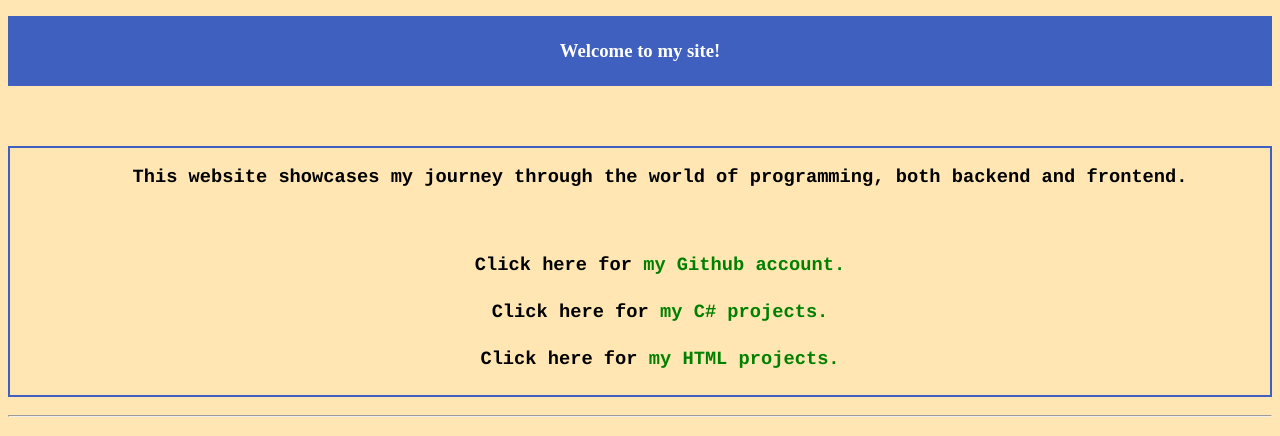
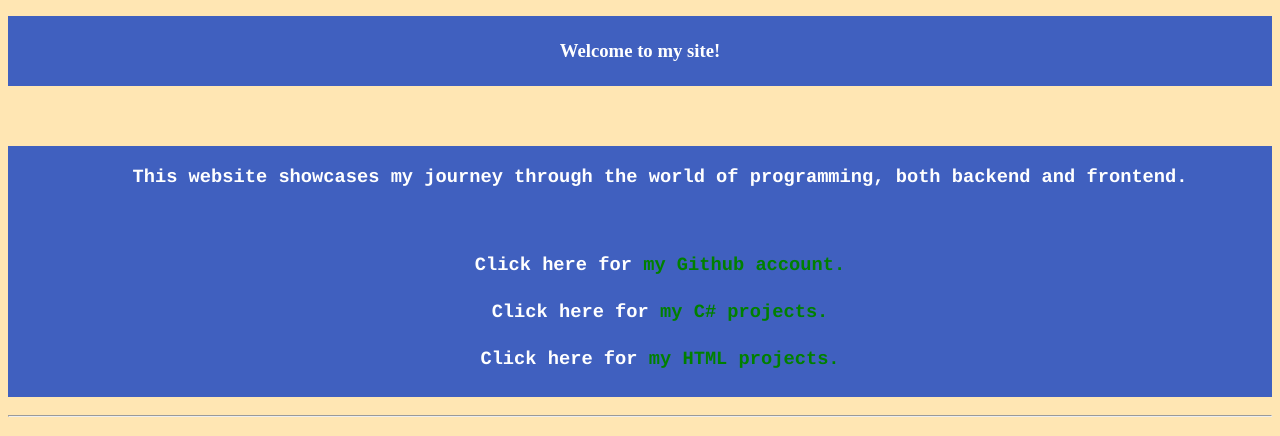
Before and after one commit to DoopleWrites/DoopleWrites.github.io, a plain HTML site: page index.html in a window 1280 px wide. Shown: the part 485-921 px from the top of the page. Drawn offline with Linux system fonts and the light colour scheme.

Commit message:
Update index.html

```diff
--- a/index.html
+++ b/index.html
@@ -6,7 +6,7 @@
 body {background-color:#ffe6b3}
 p {font-family:courier; text-align:left;}
 h1 {text-align:left; font-family: courier;}
-h4 {text-align:center; font-family:courier;}
+h4 {text-align:center; font-family:courier;color:white;}
 </style>
 
 <title>Doople Web</title>
@@ -21,8 +21,8 @@ h4 {text-align:center; font-family:courier;}
 
 <h3 style="border:2px solid #4060bf; text-align:center;background-color: #4060bf; color: white;"><br>Welcome to my site!<br><br><h3>
 <br>
-<ul style="border:2px solid #4060bf;">
-  <p style="text-align:center;">This website showcases my journey through the world of programming, both backend and frontend.</p>
+<ul style="border:2px solid #4060bf;background-color:#4060bf;">
+  <p style="text-align:center;color:white;">This website showcases my journey through the world of programming, both backend and frontend.</p>
   <br>
   <h4>Click here for <a href="https://github.com/DoopleWrites" target="_self">my Github account.</h4></a>
   <h4>Click here for <a href="csharp.html" target="_self">my <strong>C#</strong> projects.</h4></a>
```
